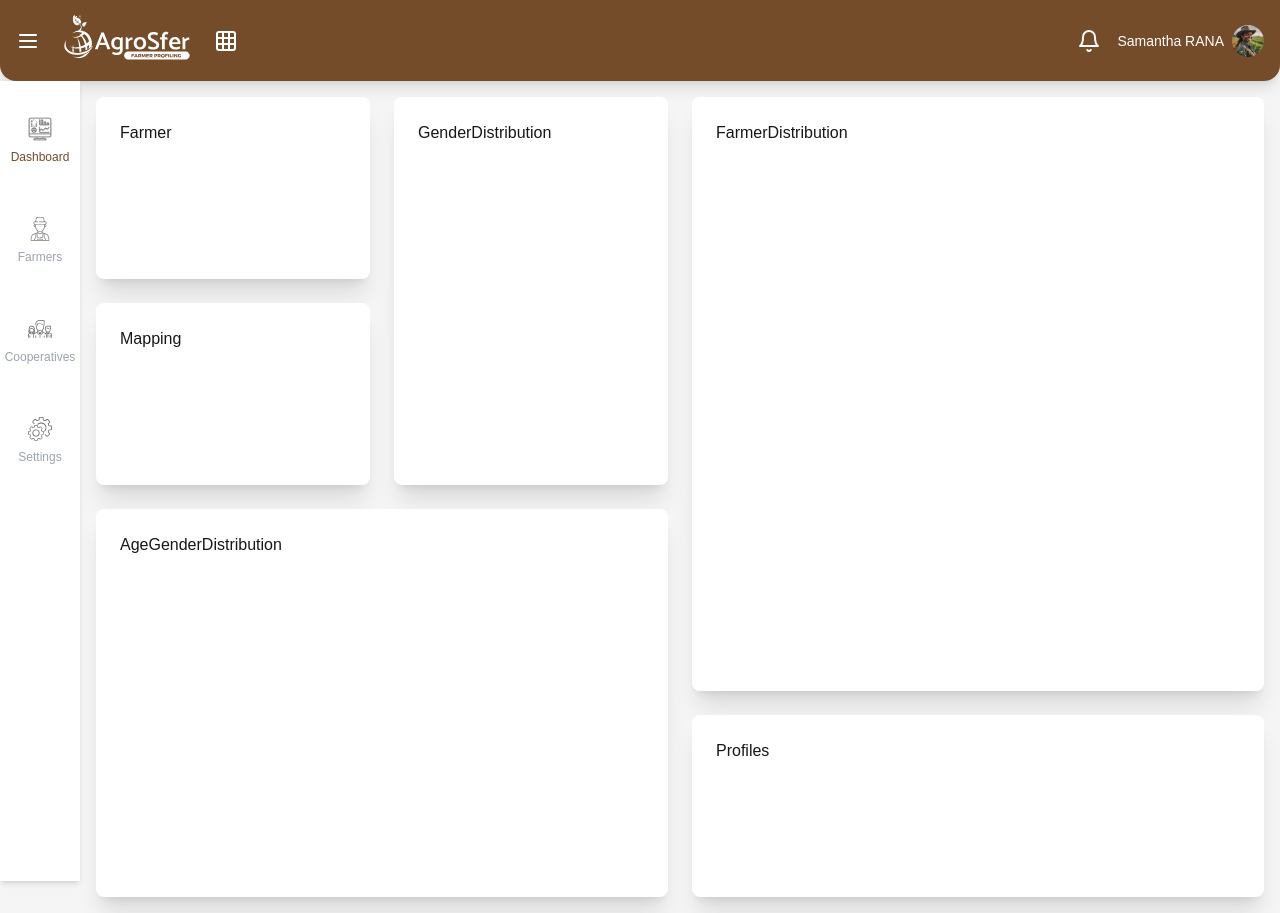
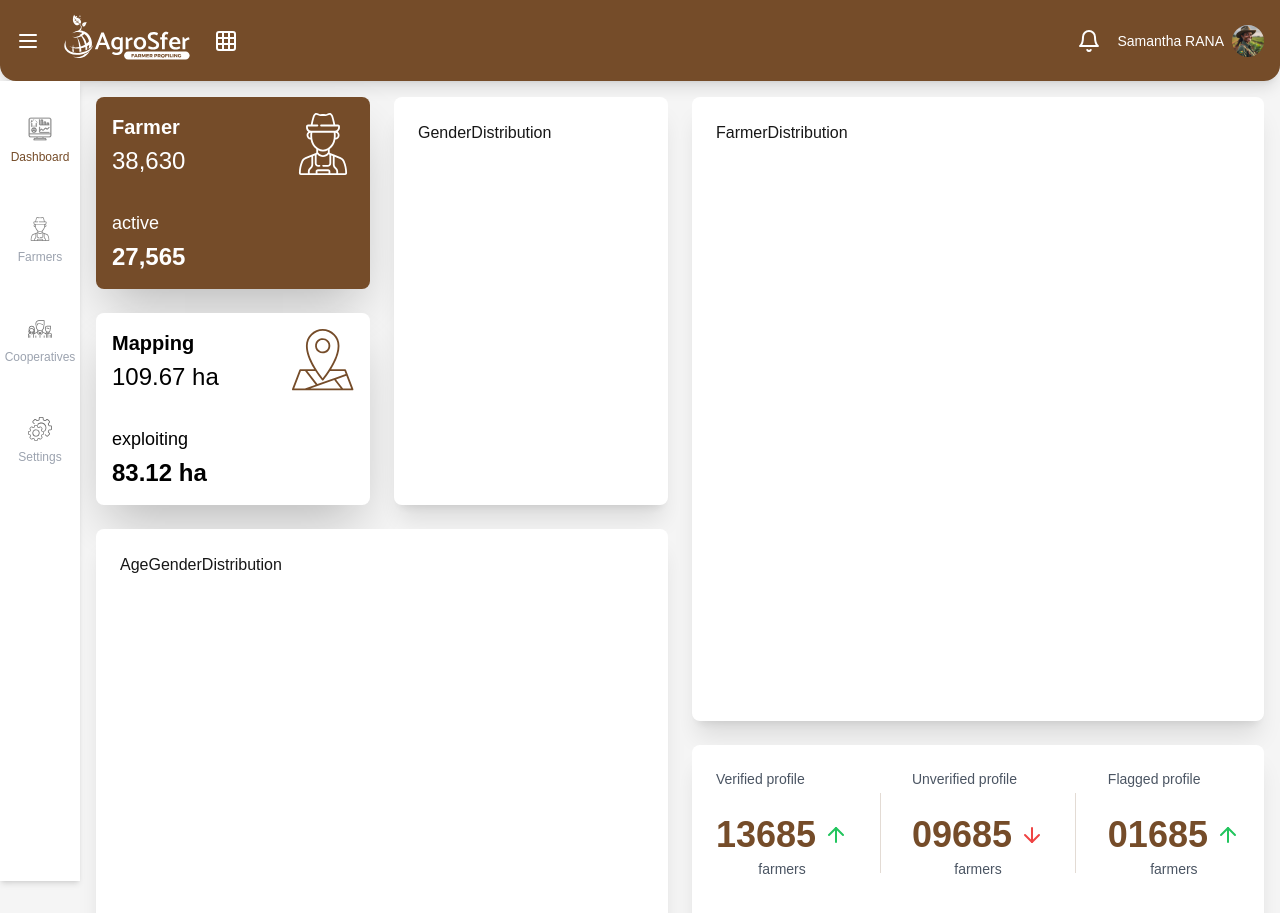
Before and after one commit to JdAlofa/AgroSfer, a Next.js app: page /dashboard in a window 1280 px wide. Built offline with nearby package versions, Linux system fonts and the light colour scheme.

Commit message:
Dashboard w.i.p charts remaining

```diff
--- a/app/dashboard/page.tsx
+++ b/app/dashboard/page.tsx
@@ -11,12 +11,8 @@ export default function DashboardPage() {
       <div className="grid grid-rows-2 gap-6">
         <div className="grid grid-cols-1 sm:grid-cols-2 gap-6">
           <div className="grid grid-rows-2 gap-6">
-            <div className="bg-white rounded-lg shadow-xl p-6">
               <Farmer />
-            </div>
-            <div className="bg-white rounded-lg shadow-xl p-6">
               <Mapping />
-            </div>
           </div>
           <div className="bg-white rounded-lg shadow-xl p-6">
             <GenderDistribution />
@@ -31,9 +27,7 @@ export default function DashboardPage() {
         <div className="row-span-3 bg-white rounded-lg shadow-xl p-6">
           <FarmerDistribution />
         </div>
-        <div className="bg-white rounded-lg shadow-xl p-6">
           <Profiles />
-        </div>
       </div>
     </div>
   );
--- a/app/ui/Dashboard Cards/Farmer.tsx
+++ b/app/ui/Dashboard Cards/Farmer.tsx
@@ -1,6 +1,23 @@
+import Image from 'next/image'
+
 function Farmer() {
   return (
-    <div>Farmer</div>
+    <div className="bg-[#754C29] text-white rounded-lg p-4 flex justify-between items-start shadow-2xl">
+      <div>
+        <h2 className="text-xl font-semibold mb-1">Farmer</h2>
+        <p className="text-2xl mb-8">38,630</p>
+        <div className="mt-auto">
+          <p className="text-lg mb-1">active</p>
+          <p className="text-2xl font-bold">27,565</p>
+        </div>
+      </div>
+        <Image
+          src="/farmers-white.svg"
+          alt="Farmer icon"
+          width={62}
+          height={62}
+        />
+    </div>
   )
 }
 
--- a/app/ui/Dashboard Cards/Mapping.tsx
+++ b/app/ui/Dashboard Cards/Mapping.tsx
@@ -1,8 +1,23 @@
-import React from 'react'
+import Image from 'next/image'
 
 function Mapping() {
   return (
-    <div>Mapping</div>
+    <div className="bg-[#ffffff] text-white rounded-lg p-4 flex justify-between items-start shadow-2xl">
+      <div>
+        <h2 className="text-xl font-semibold mb-1 text-black">Mapping</h2>
+        <p className="text-2xl mb-8 text-black">109.67 ha</p>
+        <div className="mt-auto">
+          <p className="text-lg mb-1 text-black">exploiting</p>
+          <p className="text-2xl font-bold text-black">83.12 ha</p>
+        </div>
+      </div>
+        <Image
+          src="/map.svg"
+          alt="Farmer icon"
+          width={62}
+          height={62}
+        />
+    </div>
   )
 }
 
--- a/app/ui/Dashboard Cards/Profiles.tsx
+++ b/app/ui/Dashboard Cards/Profiles.tsx
@@ -1,8 +1,60 @@
 import React from 'react'
+import { ArrowUp, ArrowDown } from 'lucide-react'
 
 function Profiles() {
   return (
-    <div>Profiles</div>
+    <div className="bg-white rounded-lg shadow-xl p-6">
+      <div className="flex justify-between h-32">
+        <ProfileItem
+          title="Verified profile"
+          count={13685}
+          trend="up"
+        />
+        <div className="h-full flex items-center">
+          <div className="h-20 w-px bg-[#754C29] opacity-20"></div>
+        </div>
+        <ProfileItem
+          title="Unverified profile"
+          count={9685}
+          trend="down"
+        />
+        <div className="h-full flex items-center">
+          <div className="h-20 w-px bg-[#754C29] opacity-20"></div>
+        </div>
+        <ProfileItem
+          title="Flagged profile"
+          count={1685}
+          trend="up"
+        />
+      </div>
+    </div>
+  )
+}
+
+interface ProfileItemProps {
+  title: string
+  count: number
+  trend: 'up' | 'down'
+}
+
+function ProfileItem({ title, count, trend }: ProfileItemProps) {
+  return (
+    <div className="flex flex-col h-full">
+      <p className="text-sm text-gray-600 mb-2">{title}</p>
+      <div className="flex flex-col justify-center flex-grow">
+        <div className="flex items-center justify-center">
+          <span className="text-4xl font-bold text-[#754C29] mr-2">
+            {count.toString().padStart(5, '0')}
+          </span>
+          {trend === 'up' ? (
+            <ArrowUp className="text-green-500" size={24} />
+          ) : (
+            <ArrowDown className="text-red-500" size={24} />
+          )}
+        </div>
+        <p className="text-sm text-gray-600 mt-1 text-center">farmers</p>
+      </div>
+    </div>
   )
 }
 
```
Also changed, not shown: public/farmers-white.svg (added), public/map.svg (added).
